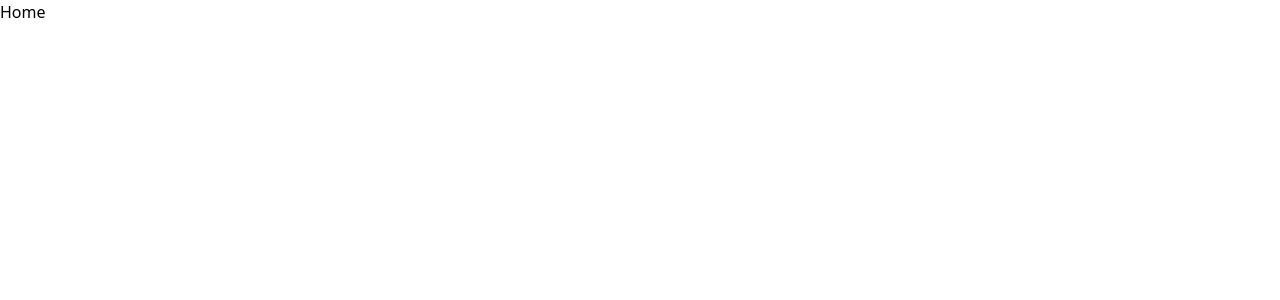
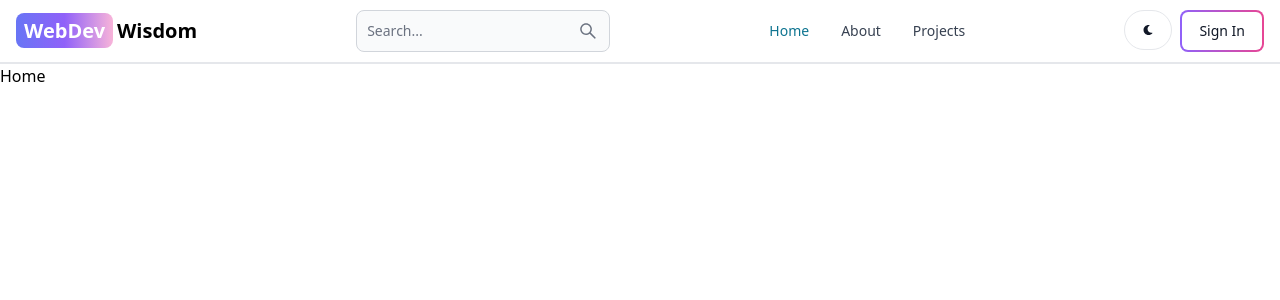
Before and after one commit to anurag-bhujbal/WebDevWisdom, a React (Vite) app in the folder client/: page / in a window 1280 px wide. Shown: the top 300 px of the page. Built offline with nearby package versions, Linux system fonts and the light colour scheme.

Commit message:
Created Header Section

```diff
--- a/client/package.json
+++ b/client/package.json
@@ -10,8 +10,10 @@
     "preview": "vite preview"
   },
   "dependencies": {
+    "flowbite-react": "^0.7.5",
     "react": "^18.2.0",
     "react-dom": "^18.2.0",
+    "react-icons": "^5.0.1",
     "react-router-dom": "^6.22.3"
   },
   "devDependencies": {
--- a/client/src/App.jsx
+++ b/client/src/App.jsx
@@ -5,13 +5,14 @@
 import Dashboard from './pages/Dashboard';
 import Projects from './pages/Projects';
 import SignUp from './pages/SignUp';
+import Header from './Components/Header';
 
 
 export default function App() {
   return (
     <BrowserRouter>
 
-
+      <Header/>
       <Routes>
         <Route path='/' element={<Home />} />
         <Route path='/about' element={<About />} />
--- /dev/null
+++ b/client/src/Components/Header.jsx
@@ -0,0 +1,65 @@
+import { Button, Navbar, TextInput } from 'flowbite-react'
+import React from 'react'
+import { Link, useLocation } from 'react-router-dom'
+import { AiOutlineSearch } from 'react-icons/ai';
+import { FaMoon } from 'react-icons/fa';
+export default function Header() {
+    const path = useLocation().pathname;
+  return (
+   <Navbar className='border-b-2'>
+         <Link
+        to='/'
+        className='self-center whitespace-nowrap text-sm sm:text-xl font-semibold dark:text-white'
+      >
+        <span className='px-2 py-1 bg-gradient-to-r from-indigo-500 via-purple-500 to-pink-300 rounded-lg text-white mr-1'>
+          WebDev
+        </span>
+        Wisdom
+      </Link>
+
+      <form >
+      <TextInput
+          type='text'
+          placeholder='Search...'
+          rightIcon={AiOutlineSearch}
+          className='hidden lg:inline'>
+
+
+          </TextInput>
+      </form>
+      <Button className='w-12 h-10 lg:hidden' color='gray' pill>
+        <AiOutlineSearch />
+      </Button>
+
+      <div className='flex gap-2 md:order-2'>
+        <Button
+          className='w-12 h-10 hidden sm:inline'
+          color='gray'
+          pill
+
+        >
+          <FaMoon />
+        </Button>
+
+
+        <Link to='/sign-in'>
+            <Button gradientDuoTone='purpleToPink' outline>
+              Sign In
+            </Button>
+        </Link>
+        <Navbar.Toggle />
+        </div>
+        <Navbar.Collapse>
+        <Navbar.Link  active={path === '/'} as={'div'}>
+          <Link to='/'>Home</Link>
+        </Navbar.Link>
+        <Navbar.Link active={path === '/about'} as={'div'} >
+          <Link to='/about'>About</Link>
+        </Navbar.Link>
+        <Navbar.Link active={path === '/projects'} as={'div'}>
+          <Link to='/projects'>Projects</Link>
+        </Navbar.Link>
+      </Navbar.Collapse>
+    </Navbar>
+  )
+}
--- a/client/tailwind.config.js
+++ b/client/tailwind.config.js
@@ -8,5 +8,5 @@
   theme: {
     extend: {},
   },
-  plugins: [],
+  plugins: [ require("flowbite/plugin")],
 };
```
Also changed, not shown: 2 other files (tests, documents, lock files or other folders).
